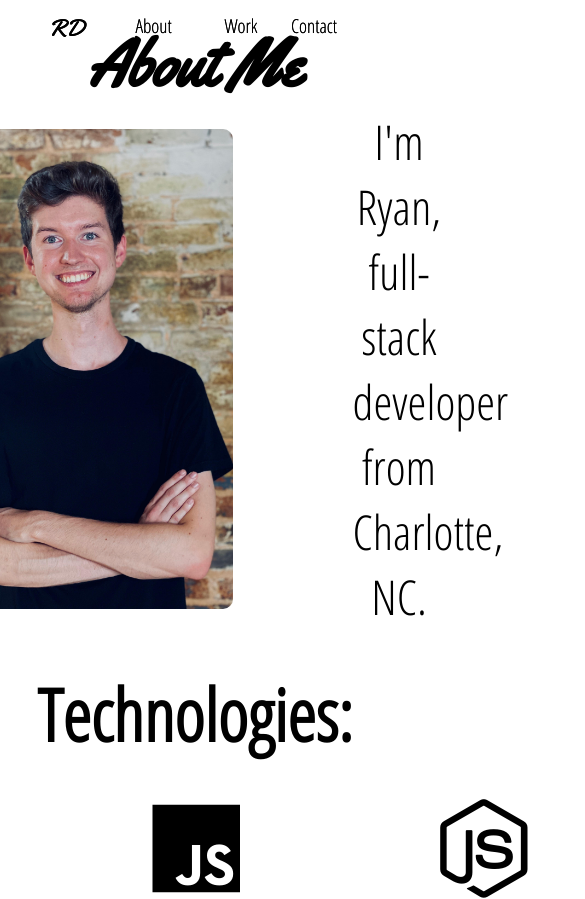
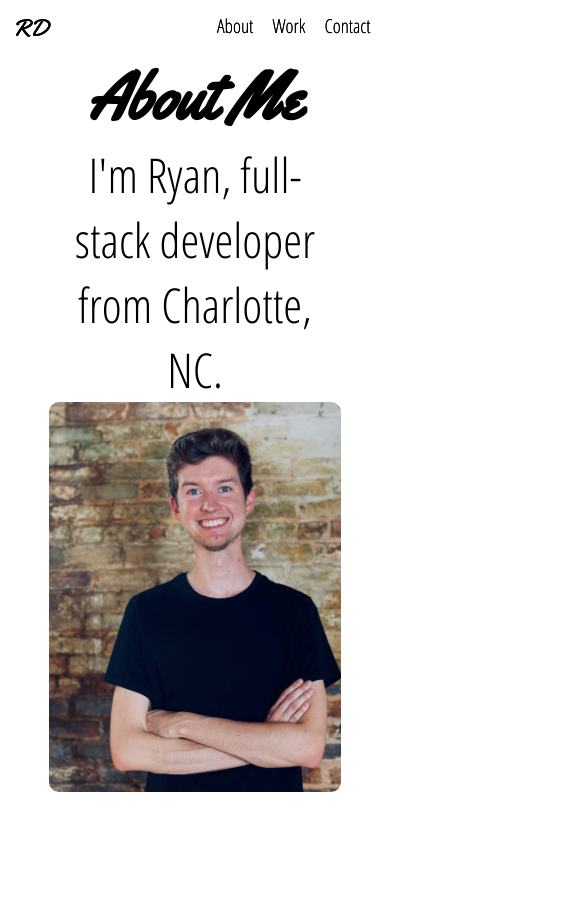
Before and after one commit to ryand67/Portfolio, a React (Create React App) app: page /about in a window 390 px wide. Shown: the top 899 px of the page, 585 px wide, since content can reach past the window. After the commit the page ends 844 px from the top, so only its background shows below. Built offline with nearby package versions, Linux system fonts and the light colour scheme.

Commit message:
more nav responsiveness and about

```diff
--- a/src/components/Bio.js
+++ b/src/components/Bio.js
@@ -11,16 +11,18 @@ const Bio = () => {
                     <p>I'm Ryan, full-stack developer from Charlotte, NC.</p>
                 </div>
             </section>
-            <div className="tech-div">
+            {/* <div className="tech-div">
                 <h2 className="tech-list-header">Technologies:</h2>
                 <ul className="tech-list">
                     <li className="tech-list-li"><i className="fab fa-html5 tech-list-item"></i></li>
                     <li className="tech-list-li"><i className="fab fa-css3-alt tech-list-item"></i></li>
                     <li className="tech-list-li"><i class="fab fa-js tech-list-item"></i></li>
+                </ul>
+                <ul className="tech-list">
                     <li className="tech-list-li"><i className="fab fa-node-js tech-list-item"></i></li>
                     <li className="tech-list-li"><i className="fab fa-react tech-list-item"></i></li>
                 </ul>
-            </div>
+            </div> */}
         </section>
     )
 }
--- a/src/components/pages/about.css
+++ b/src/components/pages/about.css
@@ -6,6 +6,7 @@
     flex-direction: column;
     justify-content: center;
     align-items: center;
+    text-align: center;
 }
 
 .about-heading {
@@ -31,8 +32,9 @@
 }
 
 .aboutText {
+    text-align: center;
     font-family: 'Open Sans Condensed', sans-serif;
-    width: 25%;
+    width: 50%;
     text-align: center;
     font-size: 2em;
 }
@@ -42,8 +44,7 @@
 }
 
 .tech-list-header {
-    padding-top: .5em;
-    padding-bottom: .5em;
+    padding-bottom: .25em;
     font-family: 'Open Sans Condensed';
     font-weight: 700;
     font-size: 3em;
@@ -51,6 +52,8 @@
 }
 
 .tech-list {
+    margin: .5em 0;
+    justify-content: center;
     display: flex;
     flex-direction: row;
 }
@@ -64,3 +67,21 @@
     margin: 0 1em;
     font-size: 100px;
 }
+
+@media only screen and (max-width: 740px) {
+    .bioSect {
+        flex-direction: column-reverse;
+    }
+
+    .aboutText {
+        width: 90%;
+    }
+
+    .about-heading {
+        margin-top: .5em;
+    }
+
+    .profilePic {
+        width: 75%;
+    }
+}
--- a/src/components/pages/home.css
+++ b/src/components/pages/home.css
@@ -42,13 +42,24 @@ nav {
     transition: .3s ease-in-out;
 }
 
-.nav-item:nth-child(2) {
-    margin: 0 1em;
-    margin-right: 0;
+.nav-item::before {
+    content: '';
+    position: absolute;
+    background-color: black;
+    height: 2px;
+    border-radius: 5px;
+    width: 25px;
+    bottom: 0px;
+    transform: scale(0);
+    transition: .3s ease-in-out;
+    transform-origin: center;
+}
+
+.nav-item:hover::before {
+    transform: scale(1);
 }
 
 .nav-item:hover {
-    transform: scale(1.05);
     transition: .3s ease-in-out;
 }
 
@@ -120,4 +131,13 @@ button:hover {
     .nav-list {
         margin-left: auto;
     }
+
+    .logo {
+        margin-left: .5em;
+    }
+
+    .nav-item {
+        margin: 0;
+        margin-left: 1em;
+    }
 }
```
